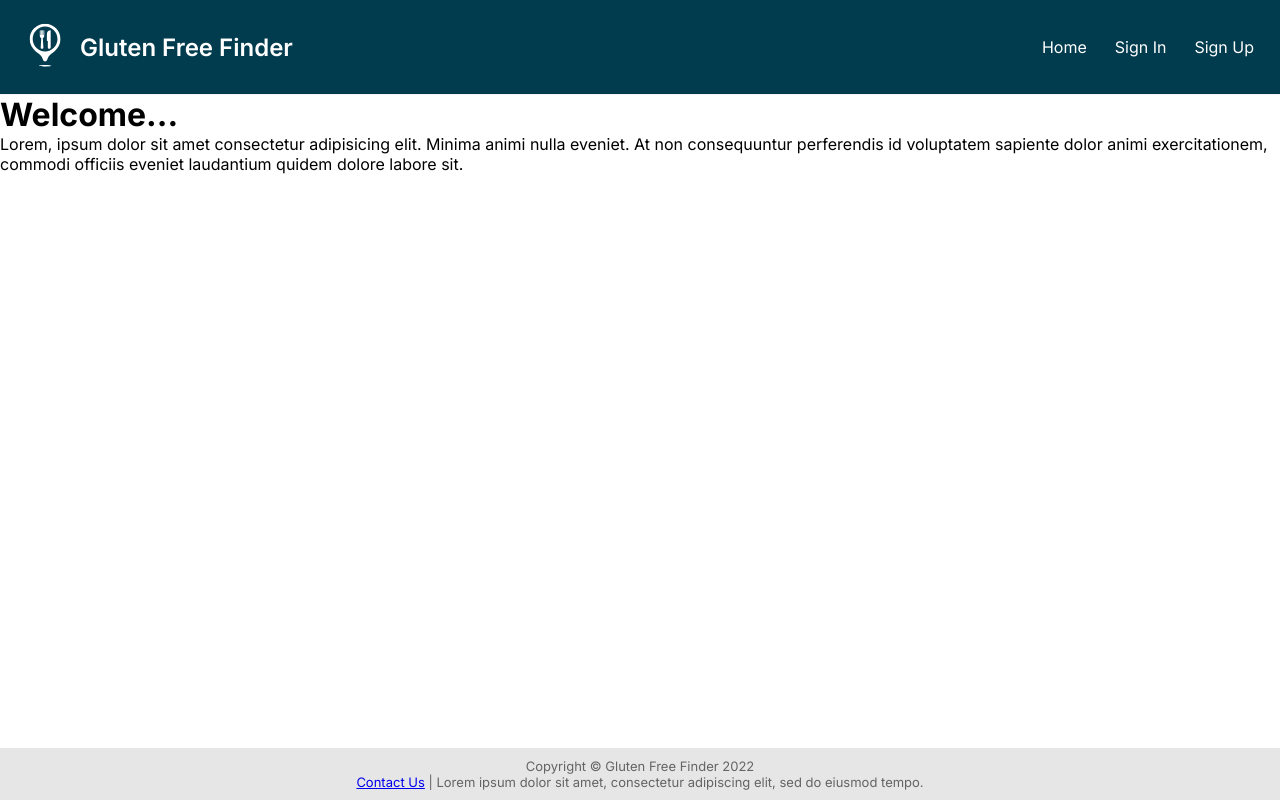
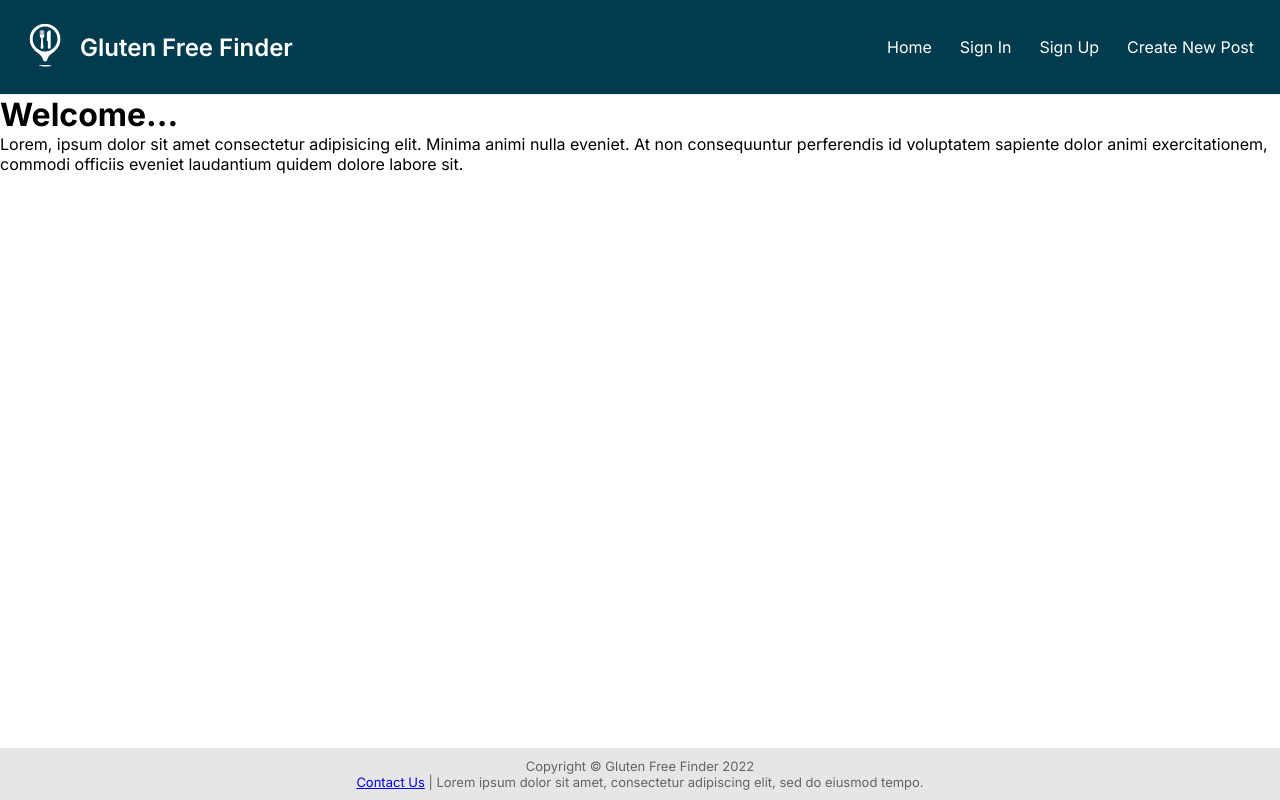
Before and after one commit to sofia-frugone/Gluten-Free-Finder-React, a React (Create React App) app: page / in a window 1280 px wide. Built offline with nearby package versions, Linux system fonts and the light colour scheme.

Commit message:
create route added

```diff
--- a/src/App.js
+++ b/src/App.js
@@ -32,6 +32,7 @@ const App = () => {
             <Link to="/">Home</Link>
             <Link to="/signin">Sign In</Link>
             <Link to="/signup">Sign Up</Link>
+            <Link to="/create">Create New Post</Link>
           </div>
         </nav>
           <Routes>
```
